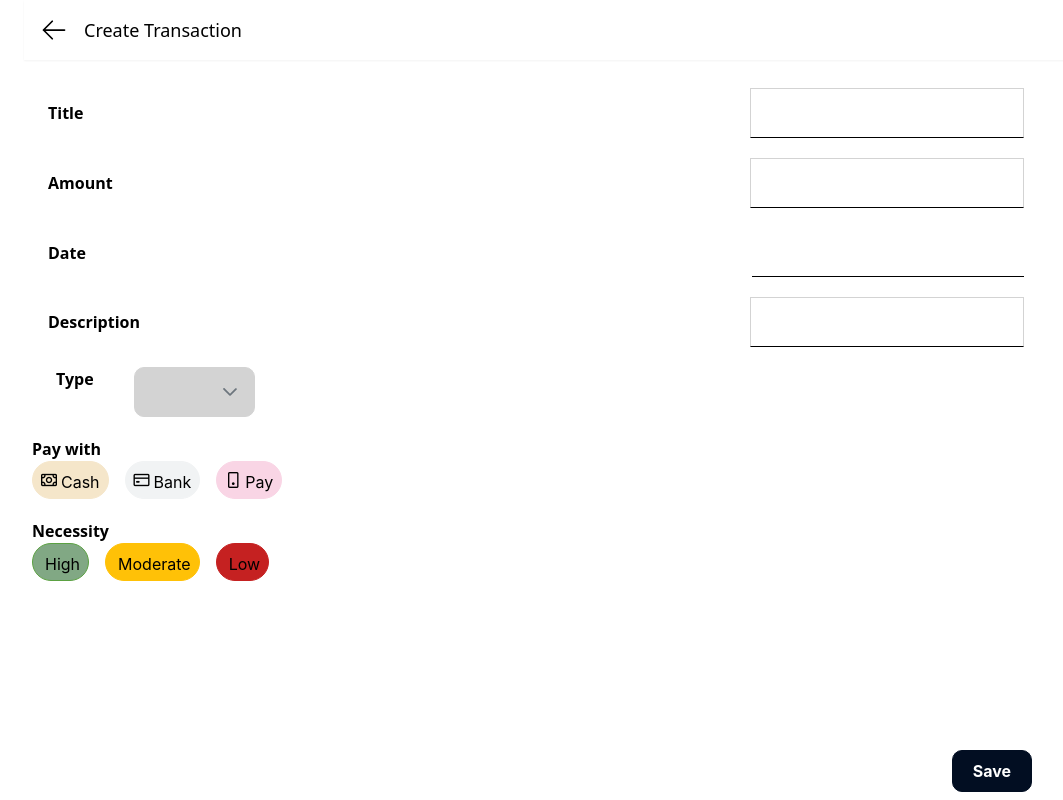
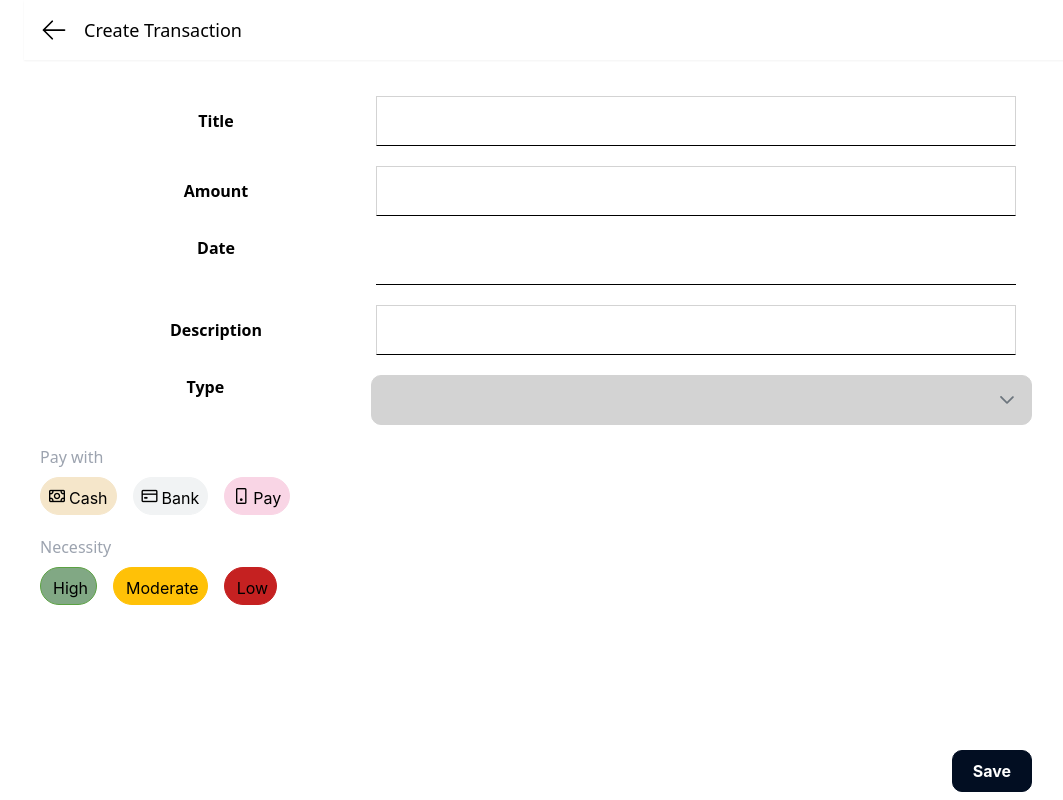
Before and after one commit to kyuukyuusheinmoe/expense-tracker, a Next.js app: page /transaction/create in a window 1280 px wide. Shown: the whole page, without its empty margins (104-1167 px from the left). Built offline with nearby package versions, Linux system fonts and the light colour scheme.

Commit message:
fix styles

```diff
--- a/src/components/Form/Calendar/Calendar.js
+++ b/src/components/Form/Calendar/Calendar.js
@@ -7,9 +7,9 @@ import clsx from 'clsx';
 function CalendarComponent({label, ...rest}) {
     const [date, setDate] = useState(null)
   return (
-    <div className={clsx(styles['calendar-component'],"flex items-center justify-between rounded-xl px-4")}>
-      <label className='text-md font-bold' >{label}</label>
-      <Calendar value={date} onChange={(e) => setDate(e.value)} {...rest} />
+    <div className={clsx(styles['calendar-component'],"grid grid-cols-12 rounded-xl px-4")}>
+      <label className='col-span-4 text-center text-md font-bold' >{label}</label>
+      <Calendar value={date} onChange={(e) => setDate(e.value)} {...rest} className='!col-span-8' />
     </div>
   )
 }
--- a/src/components/Form/Calendar/Calendar.module.scss
+++ b/src/components/Form/Calendar/Calendar.module.scss
@@ -1,7 +1,7 @@
 .calendar-component {
     :global {
         .p-calendar > input{
-            @apply bg-transparent border-b-[1px] border-x-0 border-t-0 border-black rounded-none #{!important}
+            @apply w-full bg-transparent border-b-[1px] border-x-0 border-t-0 border-black rounded-none #{!important}
         }
     }
 }
--- a/src/components/Form/DropDown/DropDown.js
+++ b/src/components/Form/DropDown/DropDown.js
@@ -2,11 +2,12 @@ import React from 'react'
 import { Dropdown } from 'primereact/dropdown';
 
 
-function DropDownComponent({options, value, onChange, placeholder}) {
+function DropDownComponent({label, options, value, onChange, placeholder}) {
   return (
-    <div>
-      <Dropdown value={value} onChange={(e) => onChange(e.value)} options={options} optionLabel="name"
-                placeholder={placeholder} className="w-full md:w-14rem" />
+    <div className="grid grid-cols-12">
+        <label className='col-span-4 text-center text-md font-bold'>{label}</label>
+        <Dropdown value={value} onChange={(e) => onChange(e.value)} options={options} optionLabel="name"
+                placeholder={placeholder} className="col-span-8 w-full" />
     </div>
   )
 }
--- a/src/components/Form/Input/Input.js
+++ b/src/components/Form/Input/Input.js
@@ -3,12 +3,10 @@ import { InputText } from 'primereact/inputtext';
 
 function InputComponent({label, ...rest}) {
   return (
-    <>
-      <div className="flex justify-between items-center rounded-full px-4">
-        <label className='text-md font-bold'>{label}</label>
-        <InputText {...rest} className='!bg-transparent !border-b-[1px] !text-black !border-b-black !rounded-none'/>
+      <div className="grid grid-cols-12 items-center rounded-full px-4">
+        <label className='col-span-4 text-center text-md font-bold'>{label}</label>
+        <InputText {...rest} className='col-span-8 !bg-transparent !border-b-[1px] !text-black !border-b-black !rounded-none'/>
       </div>
-    </>
   )
 }
 
--- a/src/pages/index.js
+++ b/src/pages/index.js
@@ -40,8 +40,7 @@ export default function Home() {
   const {current, init, today} = user_expense;
 
   return (
-    <>
-      <div>
+      <div className="p-4">
         <div className='flex flex-row-reverse'>
           <Button label={currentMonth} icon="pi pi-calendar pr-1" className='!bg-main !text-white !p-2 !rounded-full'/>
         </div>
@@ -65,7 +64,6 @@ export default function Home() {
           }
         </div>
       </div>
-    </>
   )
 }
 
--- a/src/pages/transaction/create.js
+++ b/src/pages/transaction/create.js
@@ -40,7 +40,7 @@ function TransactionCreatePage() {
   return (
     <>
       <form onSubmit={handleSubmit(onSubmit)} className='overflow-scroll'>
-        <div className='p-2 grid gap-5'>
+        <div className='p-4 grid gap-5'>
             <Controller
               name="title"
               control={control}
@@ -70,19 +70,14 @@ function TransactionCreatePage() {
               control={control}
               placeholder="Select Type"
               render={({ field, fieldState }) => (
-                <div className='flex gap-10 px-6'>
-                  <p className='text-md font-bold'> Type </p>
-                  <div className='flex flex-nowrap overflow-x-scroll relative'>
-                    <DropDownComponent options={[{name: "In", value: 'in'}, {name: "Out", value: "out"}]} {...field} />
-                  </div>
-                </div>
+                    <DropDownComponent options={[{name: "In", value: 'in'}, {name: "Out", value: "out"}]} label="Type" {...field} />
                )}/>
             <Controller
               name="payment"
               control={control}
               render={({ field, fieldState }) => (
                 <div>
-                  <p className='text-md font-bold'> {`${typeCheck=== "in" ? "Get" : "Pay"} with`} </p>
+                  <p className='text-md text-gray-400 mb-2'> {`${typeCheck=== "in" ? "Get" : "Pay"} with`} </p>
                   <div className='flex flex-nowrap overflow-x-scroll relative'>
                     <RadioList items={userPaymentTypes} {...field} />
                   </div>
@@ -93,7 +88,7 @@ function TransactionCreatePage() {
               control={control}
               render={({ field, fieldState }) => (
                 <div className={clsx(typeCheck=== "in" && "hidden")}>
-                  <p className='text-md font-bold'> Necessity </p>
+                  <p className='text-md  text-gray-400 mb-2'> Necessity </p>
                   <div className='flex flex-nowrap overflow-x-scroll relative'>
                     <RadioList items={necessityTypes} {...field} />
                   </div>
```
